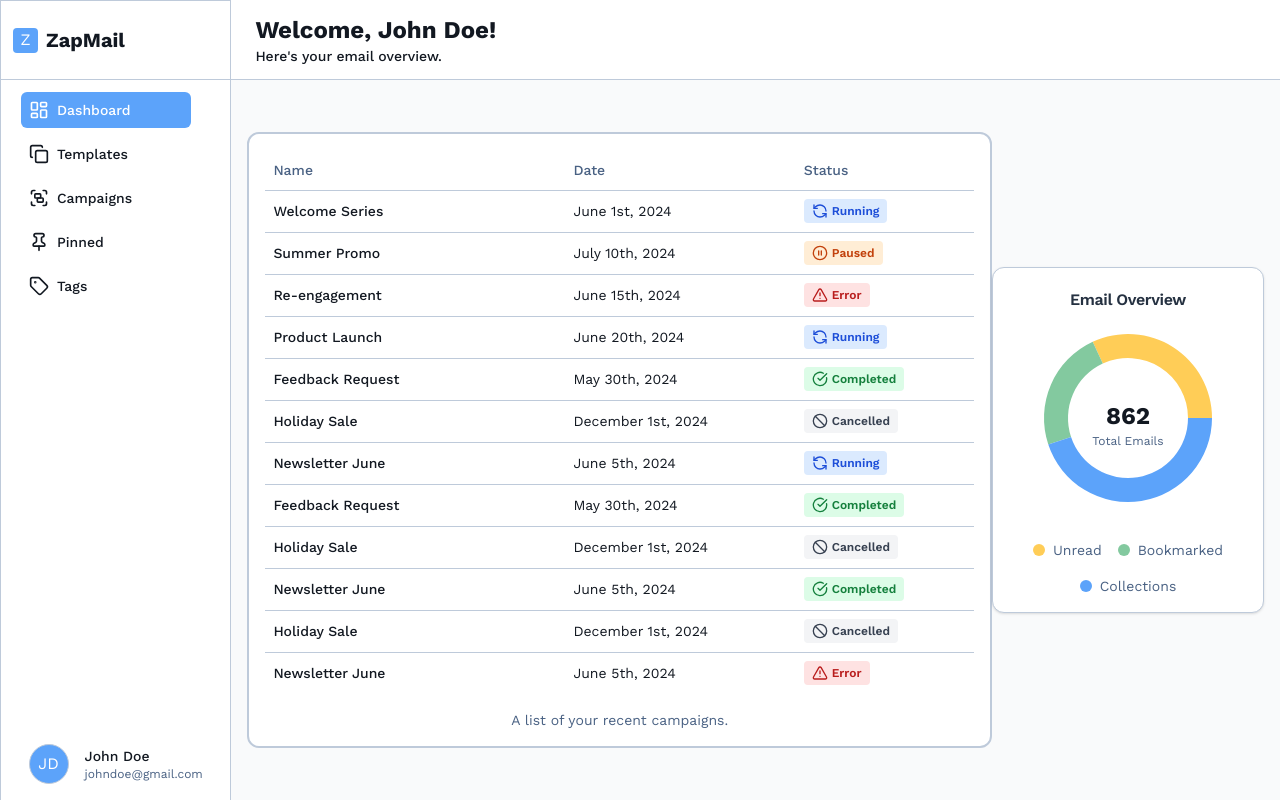
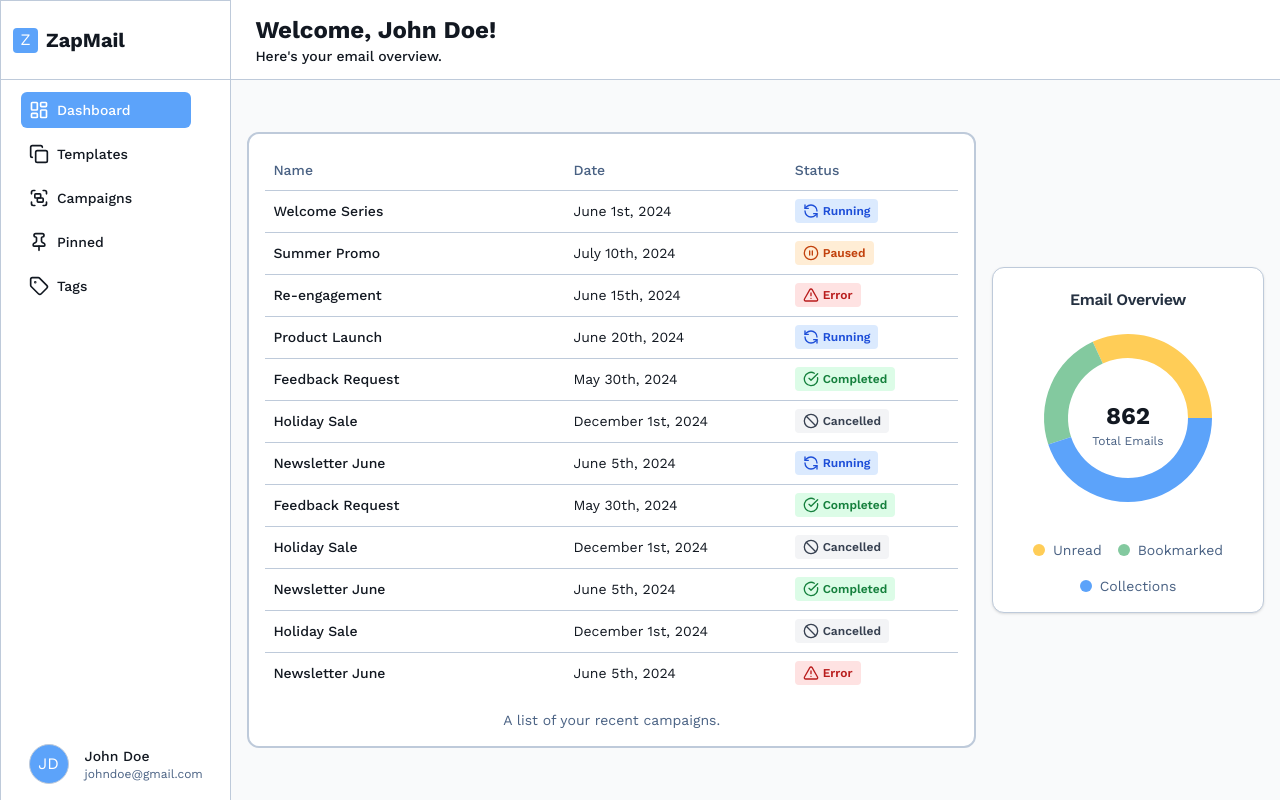
Before and after one commit to anuragdaksh7/zap-frontend, a Next.js app: page /user/dashboard in a window 1280 px wide. Built offline with nearby package versions, Linux system fonts and the light colour scheme.

Commit message:
fix: add gap to layout in dashboard page for better spacing

```diff
--- a/app/(root)/user/dashboard/page.tsx
+++ b/app/(root)/user/dashboard/page.tsx
@@ -10,7 +10,7 @@ export default function Home() {
         <h1 className="text-2xl font-bold">Welcome, {"John Doe"}!</h1>
         <p className="text-sm font-medium">Here&apos;s your email overview.</p>
       </header>
-      <div className="w-full h-[90vh] flex-center p-4">
+      <div className="w-full h-[90vh] flex-center p-4 gap-4">
         <div className="flex-1 max-h-[80vh] bg-white border-2 rounded-xl p-4 overflow-y-auto">
           <DashboardTable />
         </div>
```
